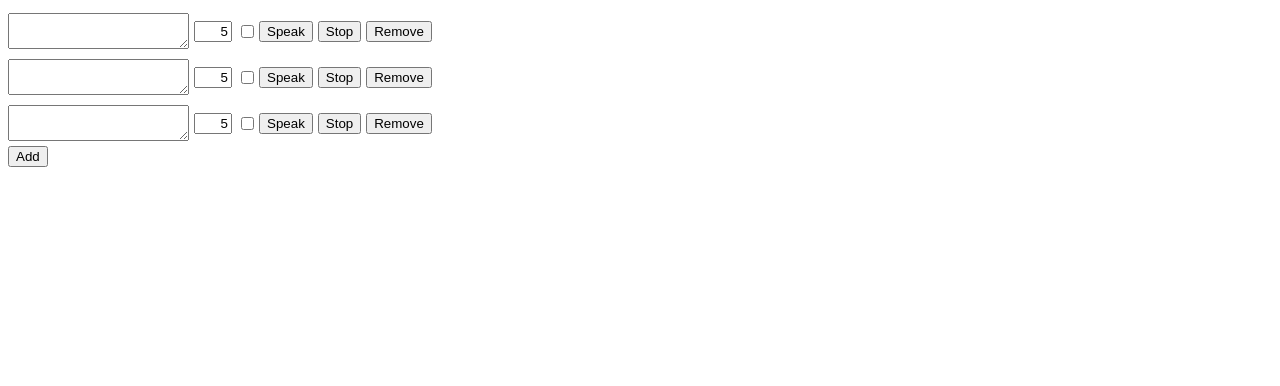
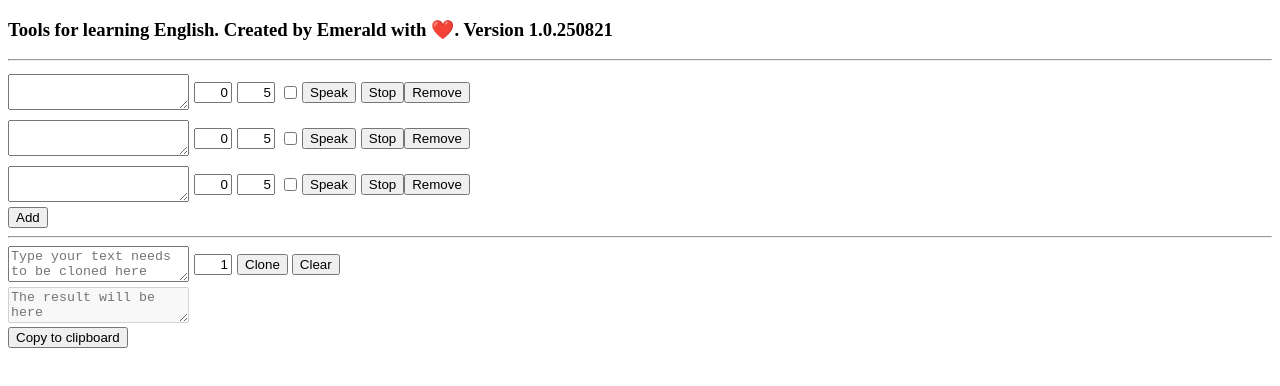
Before and after one commit to laptrinhvien1994/OneTwoThree, an Angular app: page / in a window 1280 px wide. Shown: the top 386 px of the page. Built offline with nearby package versions, Linux system fonts and the light colour scheme.

Commit message:
added clone tool

```diff
--- a/src/app/app.component.html
+++ b/src/app/app.component.html
@@ -1 +1,4 @@
+<hr/>
 <app-speak-text></app-speak-text>
+<hr/>
+<app-clone-text></app-clone-text>
--- a/src/app/app.module.ts
+++ b/src/app/app.module.ts
@@ -5,13 +5,14 @@ import { ReactiveFormsModule } from '@angular/forms';
 import { AppComponent } from './app.component';
 import { SpeakTextComponent } from './speak-text/speak-text.component';
 import { MQCurrencyDirective } from './directives/currency-formatter.directive';
+import { CloneTextComponent } from './clone-text/clone-text.component';
 
 @NgModule({
   declarations: [
     MQCurrencyDirective,
     AppComponent,
     SpeakTextComponent,
-
+    CloneTextComponent
   ],
   imports: [
     BrowserModule,
--- /dev/null
+++ b/src/app/clone-text/clone-text.component.html
@@ -0,0 +1,14 @@
+<form [formGroup]="form">
+    <div class="input">
+        <textarea placeholder="Type your text needs to be cloned here" formControlName="text"></textarea>
+        <input type="text" MQCurrency [configuration]="{ 'minValue': 1 }" formControlName="times" />
+        <button (click)="clone()">Clone</button>
+        &nbsp;
+        <button (click)="clear(i)">Clear</button>
+    </div>
+    <div class="result">
+        <textarea disabled id="result" placeholder="The result will be here" formControlName="result"></textarea>
+        <br/>
+        <button (click)="copyToClipboard(i)">Copy to clipboard</button>
+    </div>
+</form>
--- /dev/null
+++ b/src/app/clone-text/clone-text.component.scss
@@ -0,0 +1,15 @@
+.input{
+    display: flex;
+    margin: 5px 0px;
+    align-items: center;
+    textarea, input {
+        margin-right: 5px;
+    }
+    input{
+        width: 30px;
+    }
+}
+
+button{
+    cursor: pointer;
+}
--- /dev/null
+++ b/src/app/clone-text/clone-text.component.ts
@@ -0,0 +1,57 @@
+import { Component, OnDestroy } from '@angular/core';
+import { SpeakService } from '../services/speak.service';
+import { FormGroup, FormArray, FormControl, Validators } from '@angular/forms';
+import { Subject } from 'rxjs';
+import { takeUntil } from 'rxjs/operators';
+
+@Component({
+    selector: 'app-clone-text',
+    templateUrl: './clone-text.component.html',
+    styleUrls: ['./clone-text.component.scss']
+})
+export class CloneTextComponent implements OnDestroy {
+
+    form: FormGroup;
+    destroy$: Subject<any>;
+
+    constructor() {
+        this.form = new FormGroup({
+            text: new FormControl(null, [Validators.required]),
+            times: new FormControl(1, [Validators.required]),
+            result: new FormControl(null, [])
+        });
+    }
+
+    clone(): void {
+        const text = this.form.controls['text'].value;
+        if(!!text) {
+            const times = this.form.controls['times'].value;
+            let ar = [];
+            ar.length = Number.parseInt(times);
+            ar.fill(text);
+            const result = ar.join(" ");
+            this.form.controls["result"].patchValue(result, { emitEvent: false });
+        }
+    }
+
+    clear(): void {
+        this.form.reset({
+            text: null,
+            times: 1,
+            result: null
+        });
+    }
+
+    copyToClipboard(): void {
+        const result = this.form.controls["result"].value || "";
+        const resultEl = document.getElementById('result') as any;
+        resultEl.select();
+        resultEl.setSelectionRange(0, 99999);
+        navigator.clipboard.writeText(result);
+    }
+
+    ngOnDestroy() {
+        this.destroy$.next();
+        this.destroy$.complete();
+    }
+}
--- a/src/app/speak-text/speak-text.component.html
+++ b/src/app/speak-text/speak-text.component.html
@@ -2,6 +2,7 @@
     <div class="sentences" formArrayName="sentences">
         <div formGroupName="{{i}}" class="sentence" *ngFor="let sentence of sentencesFormArray.controls; let i=index">
             <textarea formControlName="text"></textarea>
+            <input type="text" MQCurrency [configuration]="{ 'minValue': 0 }" formControlName="breakTime" />
             <input type="text" MQCurrency [configuration]="{ 'minValue': 1 }" formControlName="times" />
             <input type="checkbox" formControlName="isInfinityLoop">
             <button (click)="speakText(i)">Speak</button>
--- a/src/app/speak-text/speak-text.component.scss
+++ b/src/app/speak-text/speak-text.component.scss
@@ -8,7 +8,7 @@
         textarea, input {
             margin-right: 5px;
         }
-        input:nth-child(2){
+        input:nth-child(2), input:nth-child(3){
             width: 30px;
         }
         button:nth-child(4), button:nth-child(5) {
--- a/src/app/speak-text/speak-text.component.ts
+++ b/src/app/speak-text/speak-text.component.ts
@@ -29,9 +29,10 @@ export class SpeakTextComponent implements OnDestroy {
         });
     }
 
-    generateFormGroup(text = null, times = 5, isInfinityLoop = false) {
+    generateFormGroup(text = null, breakTime = 0, times = 5, isInfinityLoop = false) {
         const formGroup = new FormGroup({
             text: new FormControl(text, [Validators.required]),
+            breakTime: new FormControl(breakTime, [Validators.required]),
             times: new FormControl(times, [Validators.required]),
             isInfinityLoop: new FormControl(isInfinityLoop, [Validators.required])
         });
@@ -49,6 +50,7 @@ export class SpeakTextComponent implements OnDestroy {
         if (!this.speakTextService.isSpeaking()) {
             const eachSentenceFormGroup = this.sentencesFormArray.controls[index] as FormGroup;
             const textFormControl = eachSentenceFormGroup.controls.text;
+            const breakTimeFormControl = eachSentenceFormGroup.controls.breakTime;
             const timesFormControl = eachSentenceFormGroup.controls.times;
             const isInfinityLoopFormControl = eachSentenceFormGroup.controls.isInfinityLoop;
             const isInfinityLoop = isInfinityLoopFormControl.value;
--- a/src/index.html
+++ b/src/index.html
@@ -8,6 +8,7 @@
   <link rel="icon" type="image/x-icon" href="favicon.ico">
 </head>
 <body>
+  <h3>Tools for learning English. Created by Emerald with ❤️. Version 1.0.250821</h3>
   <app-root></app-root>
 </body>
 </html>
```
